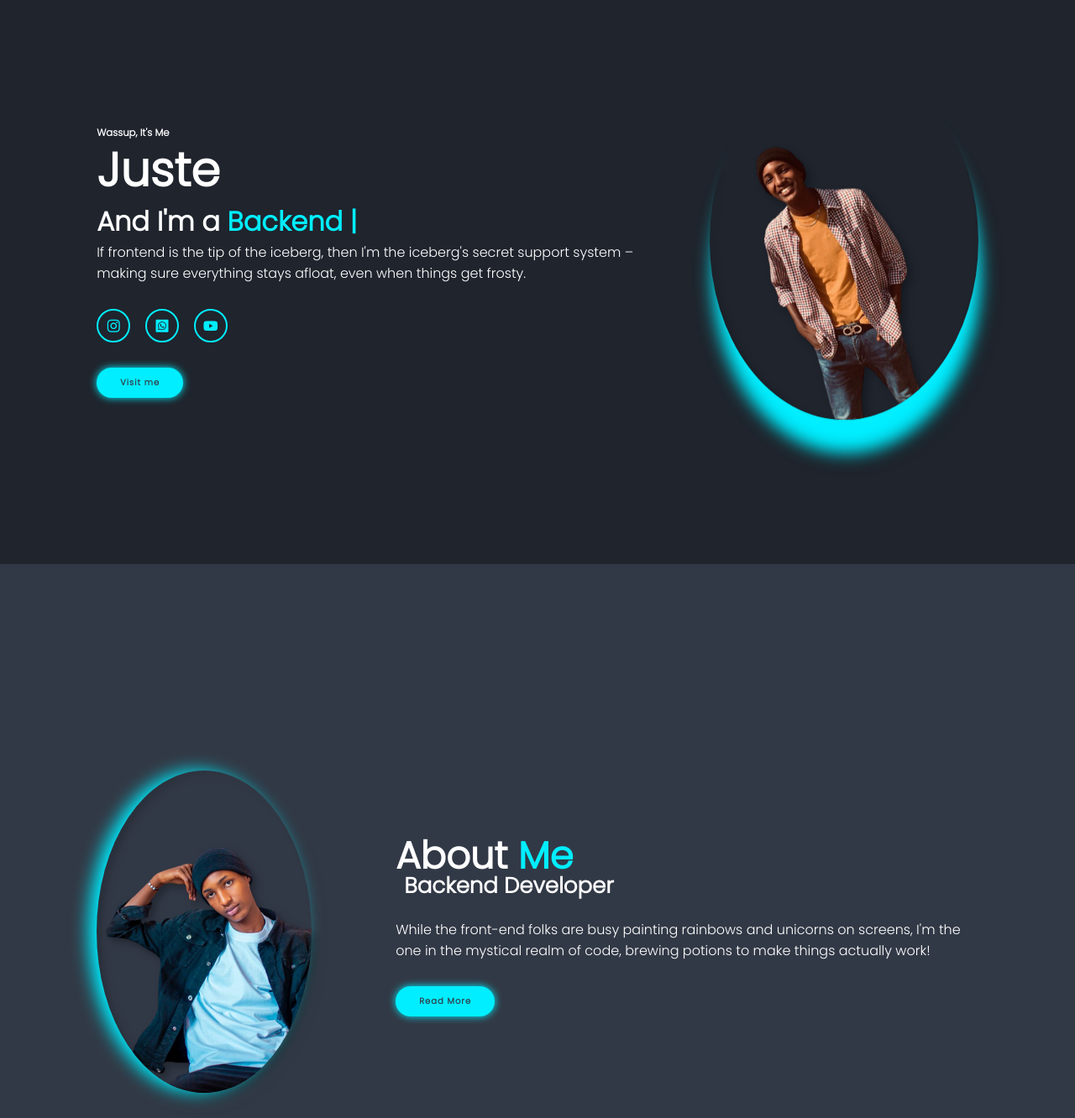
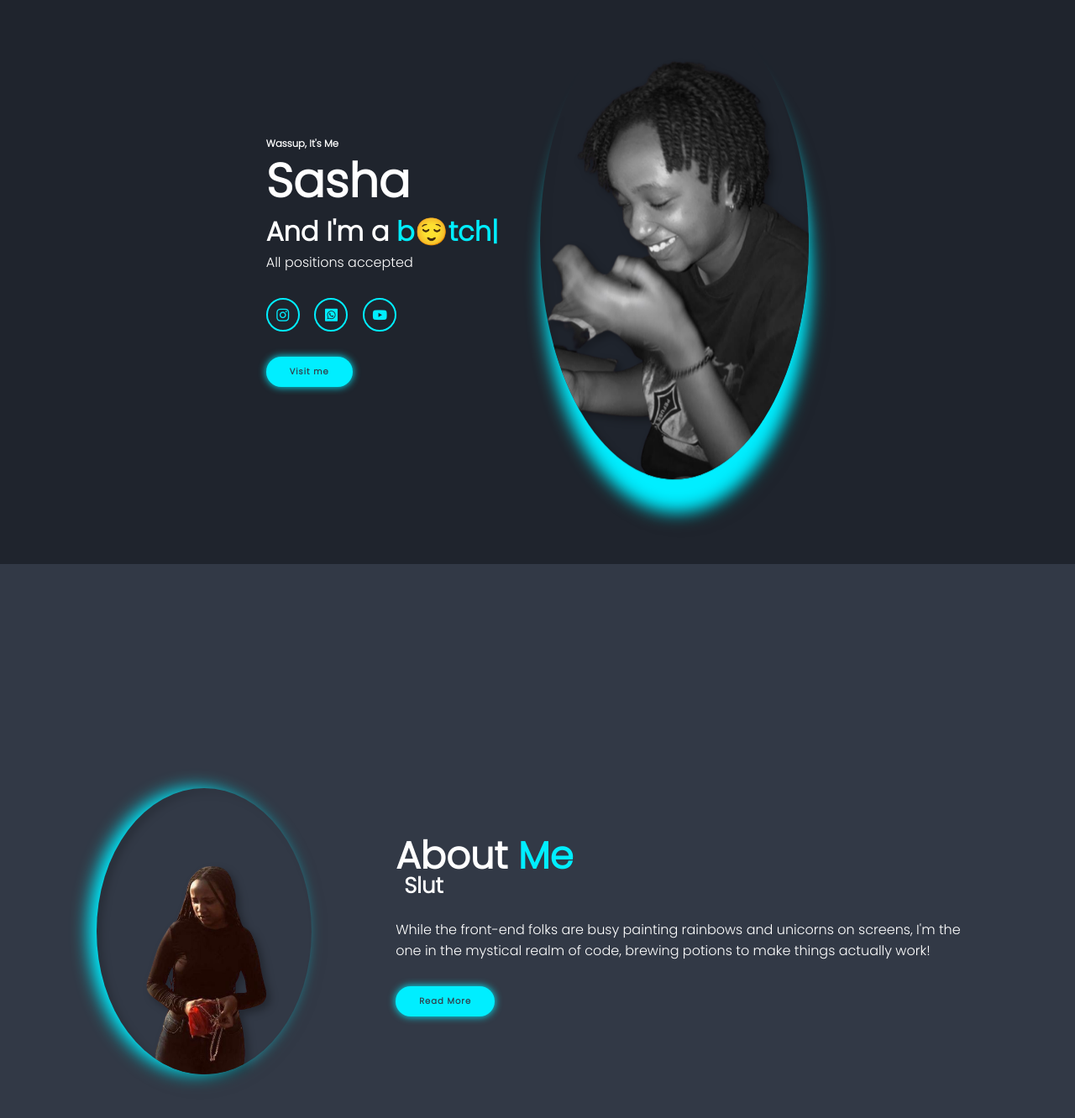
Before and after one commit to Gilugali/myPortfolio, a website: page html/index.html in a window 1280 px wide. Shown: the part 128-1460 px from the top of the page at 84% size. Drawn offline with nearby package versions, Linux system fonts and the light colour scheme.

Commit message:
just plkaying

```diff
--- a/html/index.html
+++ b/html/index.html
@@ -30,9 +30,9 @@
   <section class="home" id="home">
       <div class="home-content">
         <h3>Wassup, It's Me</h3>
-        <h1>Juste </h1>
-        <h3>And I'm a  <span class="multiple-text">Backend Developer</span></h3>
-        <p>If frontend is the tip of the iceberg, then I'm the iceberg's secret support system – making sure everything stays afloat, even when things get frosty.</p>
+        <h1>Sasha </h1>
+        <h3>And I'm a  <span class="multiple-text">I TOLD YOU😂</span></h3>
+        <p>All positions accepted</p>
         <div class="social-media">
          <a href="https://www.instagram.com/m_just1n_/"><i class='bx bxl-instagram' ></i></a>
          <a href="#"><i class='bx bxl-whatsapp-square'></i></a>
@@ -41,7 +41,7 @@
         <a href="#" class="btn">Visit me</a>
       </div>
        <div class="home-img">
-        <img src="/images/juj.png" alt="">
+        <img src="/images/WhatsApp_Image_2023-08-10_at_16.02.23-removebg-preview.png" alt="">
        </div>
 
 
@@ -51,11 +51,11 @@
    <!-- about section -->
    <section class="about" id="about">
    <div class="about-image">
-    <img src="/images/me-removebg-preview.png" alt="">
+    <img src="/images/11-removebg-preview.png" alt="">
    </div>
      <div class="about-content">
       <h2 class="heading">About <span>Me</span></h2>
-      <h3>Backend Developer</h3>
+      <h3>Slut</h3>
       <p>While the front-end folks are busy painting rainbows and unicorns on screens, I'm the one in the mystical realm of code, brewing potions to make things actually work!
 
       </p>
@@ -70,30 +70,31 @@
   <div class="services-container">
     <div class="services-box">
       <i class='bx bxs-server' ></i>
-      <h3>Server Configuration</h3>
+      <h3>BlowJobs</h3>
       <p>Setting up and maintaining servers for reliable hosting, performance, and security.</p>
       <a href="#" class="btn"> Read More</a>
     </div>
     <div class="services-box">
       <i class='bx bxs-bug-alt'></i>
-      <h3>Error Handling</h3>
+      <h3>HandJobs</h3>
       <p> Designing error handling and logging systems for better debugging and maintenance.</p>
       <a href="#" class="btn"> Read More</a>
     </div>
     <div class="services-box">
       <i class="bx bx-bar-chart-alt"></i>
-      <h3>API Development</h3>
+      <h3>Three-some</h3>
       <p>Crafting robust and scalable APIs to connect front-end experiences with data-driven functionalities.</p>
       <a href="#" class="btn"> Read More</a>
     </div>
     <div class="services-box">
       <i class='bx bxs-data'></i>
-      <h3>Database Management</h3>
+      <h3>All positions</h3>
       <p>Creating and optimizing databases for efficient data storage, retrieval, and management.</p>
       <a href="#" class="btn"> Read More</a>
     </div>
   </div>
   </section>
+  <!-- Dont stand to check on It -->
 
    <!-- Portfolio section ? -->
    <section class="portfolio" id="portfolio">
--- a/js/app.js
+++ b/js/app.js
@@ -47,7 +47,7 @@ ScrollReveal().reveal('.home-content h1, .about-img', { origin: 'left' })
 ScrollReveal().reveal('.home-content p, .about-content', { origin: 'right' })
 
 const typed = new Typed('.multiple-text', {
-    strings:['frontend Developer', 'pianist', 'Backend Developer', 'fullstack Developer'],
+    strings:['Whore', 'slut😅', 'b😌tch'],
     typeSpeed:100,
     backSpeed:100,
     backDelay:1000,
```
Also changed, not shown: images/11-removebg-preview.png (added), images/11.jpeg (added), images/WhatsApp Image 2023-08-10 at 16.02.23.jpeg (added), images/WhatsApp_Image_2023-08-10_at_16.02.23-removebg-preview.png (added).
